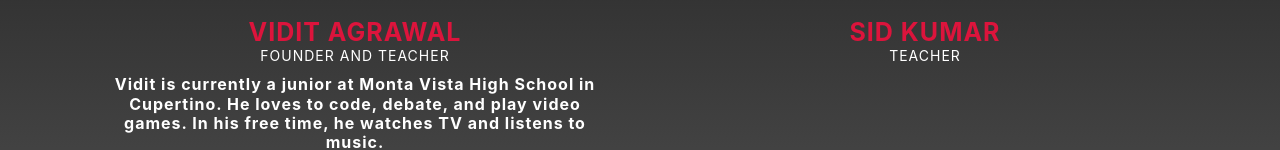
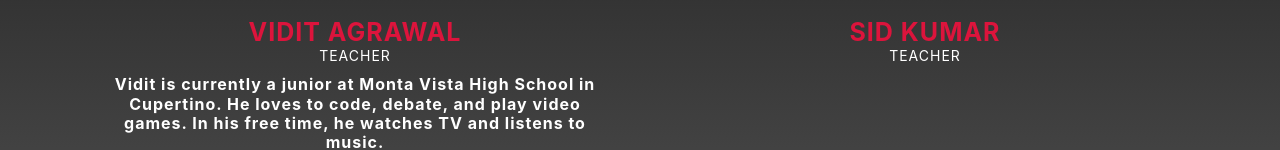
Before and after one commit to viditagrawal/viditagrawal.github.io, a website with bundled scripts: page index.html in a window 1280 px wide. Shown: the part 1614-1764 px from the top of the page. Built offline with nearby package versions, Linux system fonts and the light colour scheme; files whose address does not match are found by name.

Commit message:
new version

```diff
--- a/index.html
+++ b/index.html
@@ -85,7 +85,7 @@
                           <figcaption class="caption text-center">
 
                               <h3>Vidit Agrawal
-                                  <small>Founder and Teacher</small>
+                                  <small>Teacher</small>
                               </h3>
                               <h6>
                                 Vidit is currently a junior at Monta Vista High School in Cupertino. He loves to code, debate, and play video games. In his free time, he watches TV and listens to music.
```
Also changed, not shown: 1 other file.
